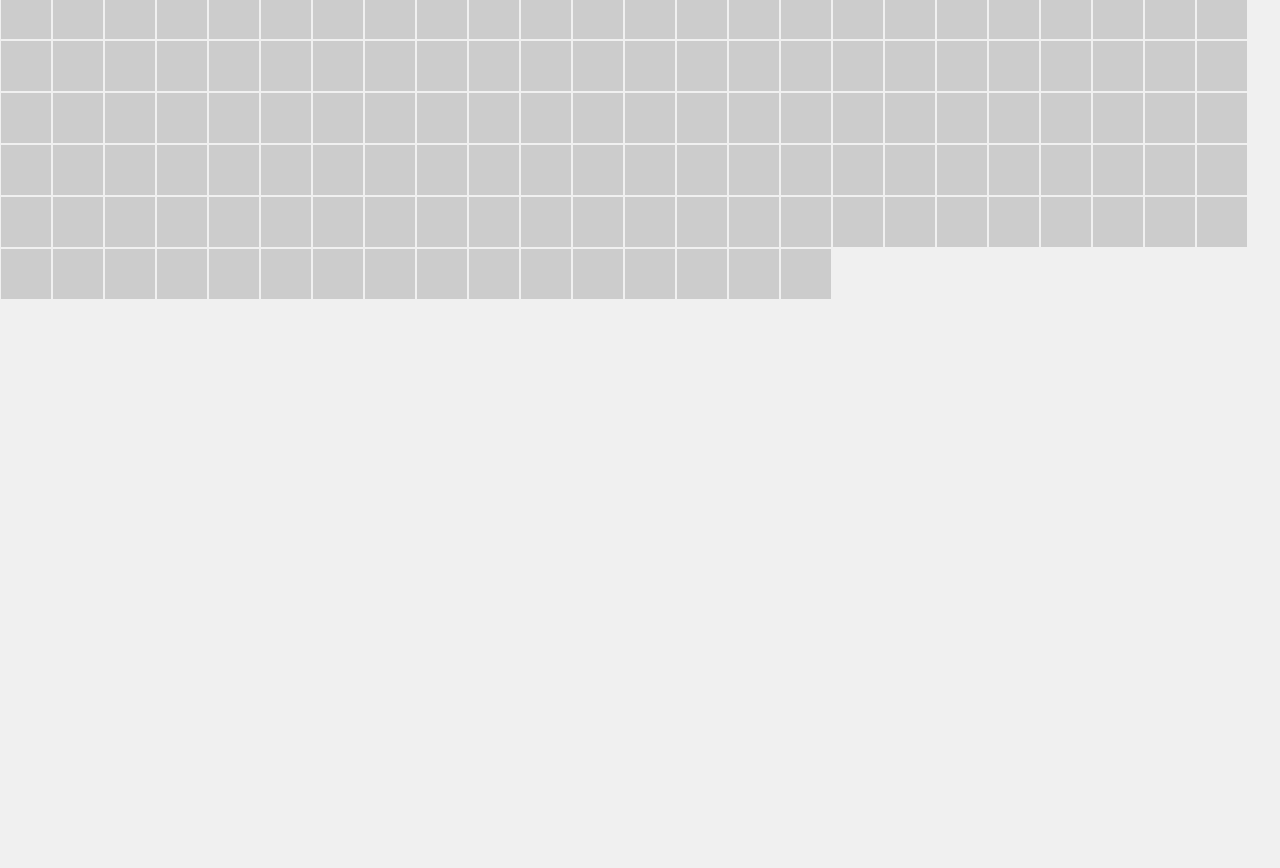
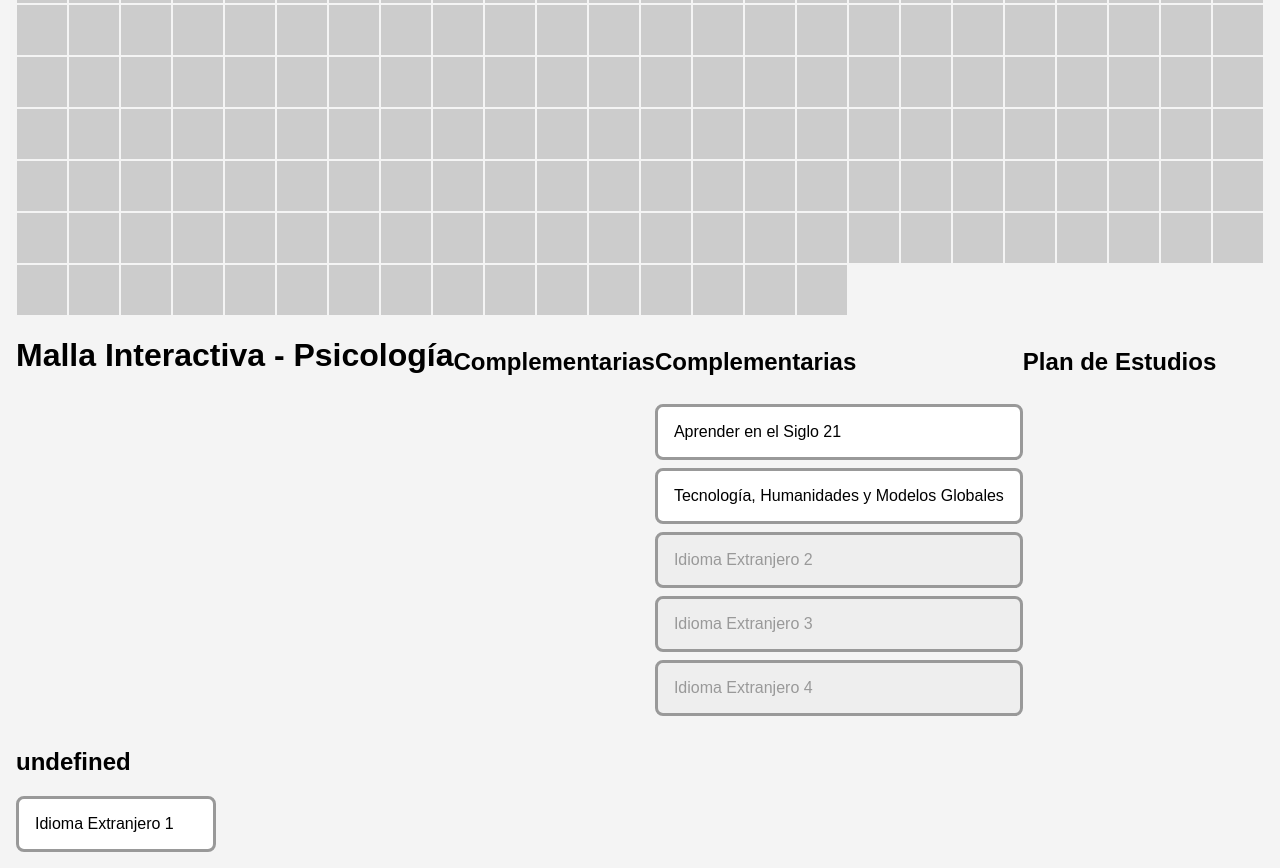
Before and after one commit to mati1-hub/Plan-de-estudios-interactivo, a plain HTML site: page index.html in a window 1280 px wide. Shown: the part 584-1452 px from the top of the page. Before the commit the page ends 884 px from the top, so only its background shows below. Drawn offline with Linux system fonts and the light colour scheme.

Commit message:
Update index.html

```diff
--- a/index.html
+++ b/index.html
@@ -36,3 +36,161 @@
   </script>
 </body>
 </html>
+<!DOCTYPE html>
+<html lang="es">
+<head>
+  <meta charset="UTF-8">
+  <meta name="viewport" content="width=device-width, initial-scale=1.0">
+  <title>Malla Interactiva Psicología</title>
+  <style>
+    body {
+      font-family: sans-serif;
+      background: #f4f4f4;
+      margin: 0;
+      padding: 1rem;
+    }
+    h2 {
+      margin-top: 2rem;
+    }
+    .grid {
+      display: grid;
+      grid-template-columns: repeat(auto-fill, minmax(200px, 1fr));
+      gap: 0.5rem;
+    }
+    .materia {
+      background: white;
+      padding: 1rem;
+      border-radius: 8px;
+      border: 3px solid #ccc;
+      position: relative;
+      cursor: pointer;
+      transition: all 0.3s ease;
+    }
+    .materia[data-tipo="general"] { border-color: #00bfff; }
+    .materia[data-tipo="clinica"] { border-color: #4CAF50; }
+    .materia[data-tipo="organizacional"] { border-color: #FFA500; }
+    .materia[data-tipo="complementaria"] { border-color: #999; }
+    .materia.aprobada {
+      text-decoration: line-through;
+      color: red;
+      opacity: 0.7;
+    }
+    .materia.bloqueada {
+      background: #eee;
+      cursor: not-allowed;
+      color: #999;
+    }
+    .tooltip {
+      position: absolute;
+      bottom: 100%;
+      left: 0;
+      background: #333;
+      color: #fff;
+      padding: 0.3rem 0.5rem;
+      font-size: 0.75rem;
+      white-space: pre-wrap;
+      border-radius: 4px;
+      display: none;
+    }
+    .materia:hover .tooltip {
+      display: block;
+    }
+  </style>
+</head>
+<body>
+  <h1>Malla Interactiva - Psicología</h1>
+
+  <h2>Complementarias</h2>
+  <div class="grid" id="complementarias"></div>
+
+  <h2>Plan de Estudios</h2>
+  <div id="plan"></div>
+
+  <script>
+    const materias = [
+      { nombre: "Aprender en el Siglo 21", id: "apr21", correlativas: [], tipo: "complementaria", cuatrimestre: "Complementarias" },
+      { nombre: "Tecnología, Humanidades y Modelos Globales", id: "tecHum", correlativas: [], tipo: "complementaria", cuatrimestre: "Complementarias" },
+      { nombre: "Idioma Extranjero 1", id: "idioma1", correlativas: [], tipo: "complementaria", cutrimestre: "Complementarias" },
+      { nombre: "Idioma Extranjero 2", id: "idioma2", correlativas: ["idioma1"], tipo: "complementaria", cuatrimestre: "Complementarias" },
+      { nombre: "Idioma Extranjero 3", id: "idioma3", correlativas: ["idioma2"], tipo: "complementaria", cuatrimestre: "Complementarias" },
+      { nombre: "Idioma Extranjero 4", id: "idioma4", correlativas: ["idioma3"], tipo: "complementaria", cuatrimestre: "Complementarias" },
+      // Aquí agregaremos todas las materias restantes usando la estructura
+    ];
+
+    const materiasPorCuatrimestre = {};
+
+    materias.forEach(m => {
+      if (!materiasPorCuatrimestre[m.cuatrimestre]) {
+        materiasPorCuatrimestre[m.cuatrimestre] = [];
+      }
+      materiasPorCuatrimestre[m.cuatrimestre].push(m);
+    });
+
+    function crearMateria(m) {
+      const div = document.createElement('div');
+      div.className = 'materia';
+      div.dataset.tipo = m.tipo;
+      div.dataset.id = m.id;
+      div.dataset.correlativas = JSON.stringify(m.correlativas);
+      div.textContent = m.nombre;
+      const tooltip = document.createElement('div');
+      tooltip.className = 'tooltip';
+      tooltip.textContent = 'Correlativas: ' + (m.correlativas.length ? m.correlativas.join(', ') : 'Ninguna');
+      div.appendChild(tooltip);
+      div.addEventListener('click', () => {
+        if (div.classList.contains('bloqueada')) return;
+        div.classList.toggle('aprobada');
+        guardarEstado();
+        actualizarBloqueos();
+      });
+      return div;
+    }
+
+    function render() {
+      Object.entries(materiasPorCuatrimestre).forEach(([cuatri, lista]) => {
+        const h2 = document.createElement('h2');
+        h2.textContent = cuatri;
+        const contenedor = document.createElement('div');
+        contenedor.className = 'grid';
+        lista.forEach(m => contenedor.appendChild(crearMateria(m)));
+        document.getElementById(cuatri === 'Complementarias' ? 'complementarias' : 'plan').appendChild(h2);
+        document.getElementById(cuatri === 'Complementarias' ? 'complementarias' : 'plan').appendChild(contenedor);
+      });
+      cargarEstado();
+      actualizarBloqueos();
+    }
+
+    function guardarEstado() {
+      const estados = {};
+      document.querySelectorAll('.materia').forEach(m => {
+        estados[m.dataset.id] = m.classList.contains('aprobada');
+      });
+      localStorage.setItem('estadoMaterias', JSON.stringify(estados));
+    }
+
+    function cargarEstado() {
+      const estados = JSON.parse(localStorage.getItem('estadoMaterias') || '{}');
+      document.querySelectorAll('.materia').forEach(m => {
+        if (estados[m.dataset.id]) m.classList.add('aprobada');
+      });
+    }
+
+    function actualizarBloqueos() {
+      const aprobadas = new Set();
+      document.querySelectorAll('.materia.aprobada').forEach(m => aprobadas.add(m.dataset.id));
+
+      document.querySelectorAll('.materia').forEach(m => {
+        const correlativas = JSON.parse(m.dataset.correlativas);
+        let faltan = correlativas.filter(c => !aprobadas.has(c));
+        m.classList.toggle('bloqueada', faltan.length > 0 && correlativas.length);
+        const tooltip = m.querySelector('.tooltip');
+        if (tooltip) {
+          tooltip.textContent = 'Correlativas:\n' + (correlativas.length ? correlativas.map(c => aprobadas.has(c) ? `✅ ${c}` : `❌ ${c}`).join('\n') : 'Ninguna');
+        }
+      });
+    }
+
+    render();
+  </script>
+</body>
+</html>
```
